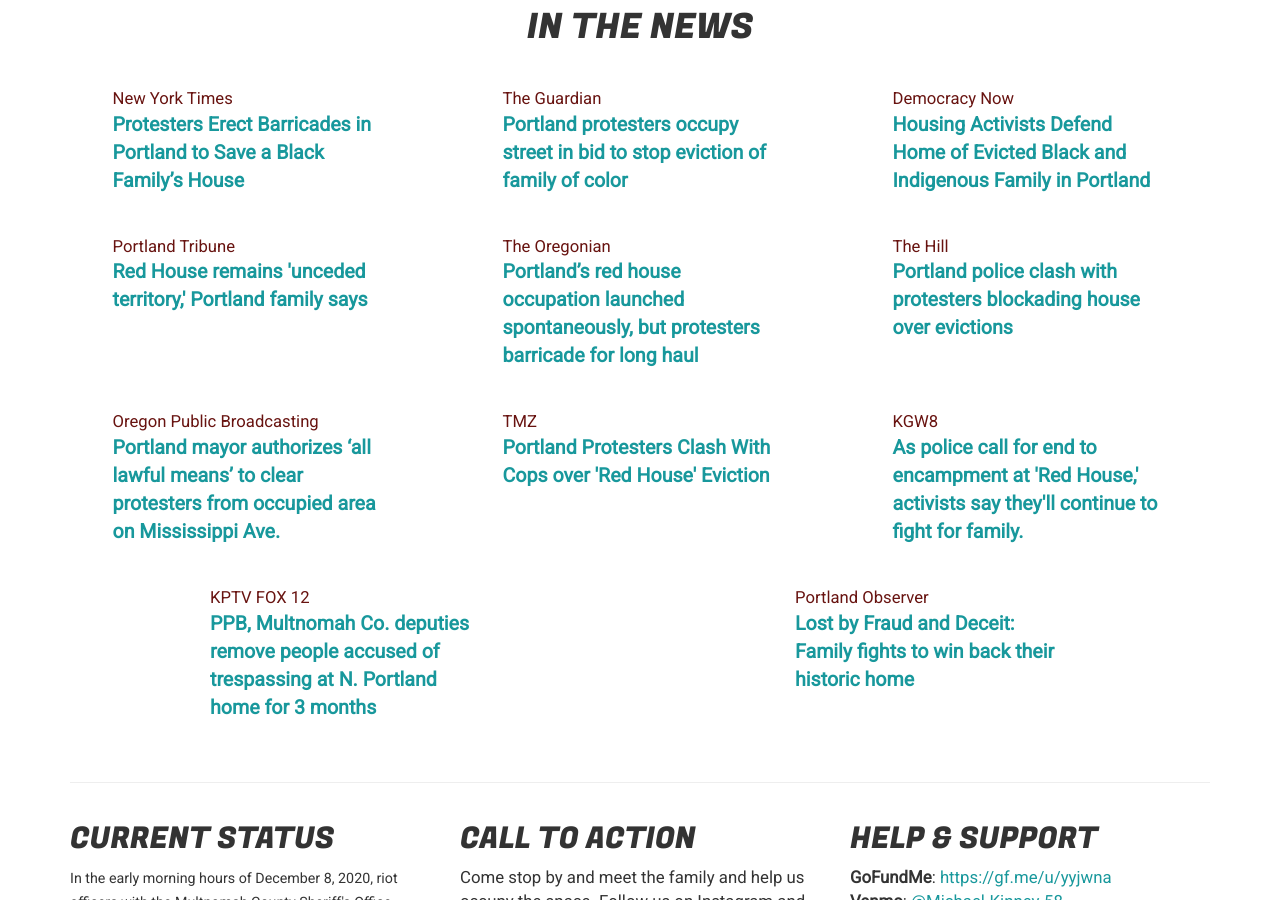
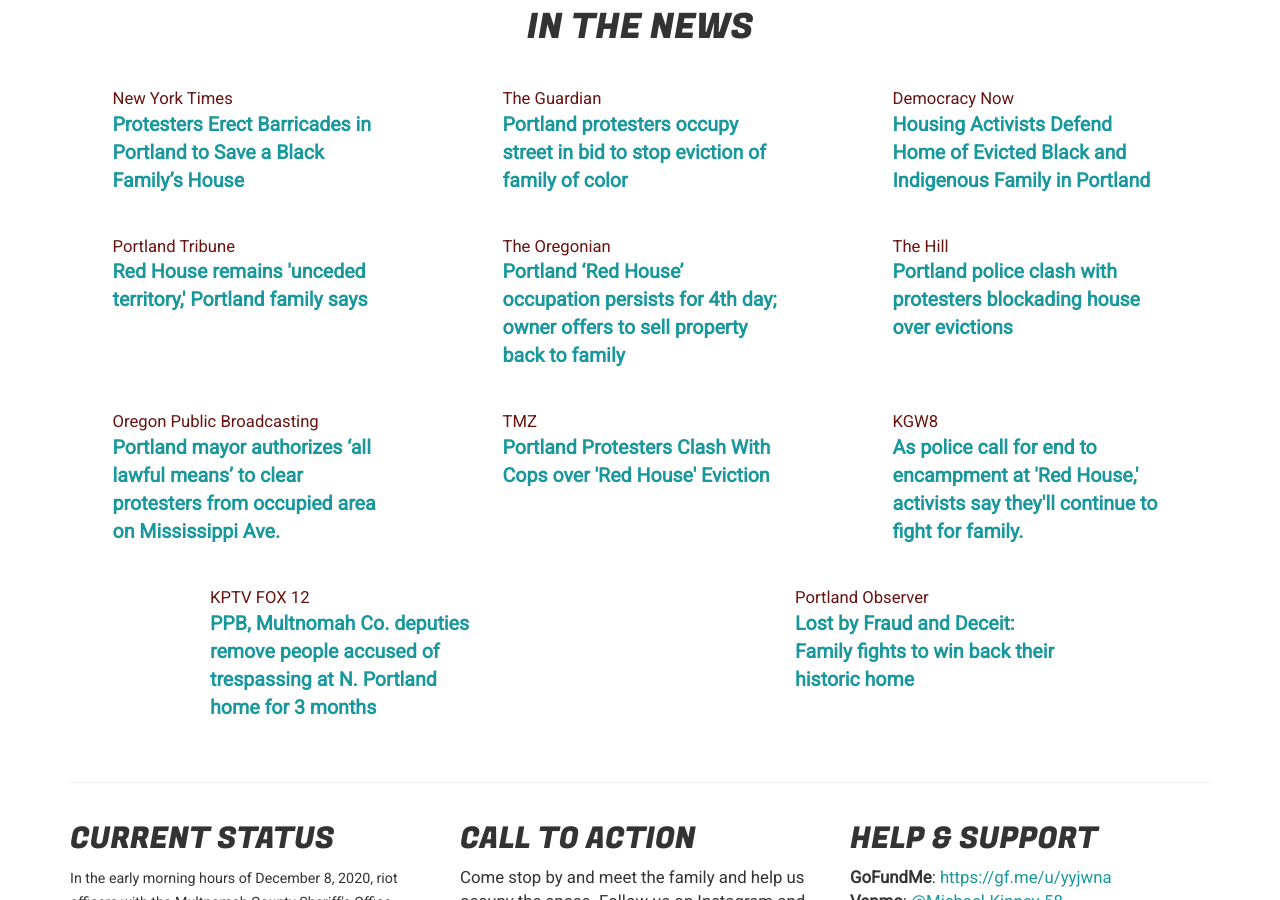
Before and after one commit to redhouseonmississippi/redhouseonmississippi.github.io, a Jekyll site: the page built from index.html, in a window 1280 px wide and 900 px high, scrolled down 1305 px. Built offline with Jekyll 4.4.1, drawn with Linux system fonts in a browser that asks for light colours.

Commit message:
updated oregonian article

```diff
--- a/index.html
+++ b/index.html
@@ -69,8 +69,8 @@
       <div class="press-flex-item">
         <p>
           <small>The Oregonian</small>
-          <a href="https://www.oregonlive.com/portland/2020/12/north-mississippi-ave-occupation-launched-spontaneously-now-prepared-for-long-haul-with-barricades-shields.html" target="_blank">
-            Portland’s red house occupation launched spontaneously, but protesters barricade for long haul
+          <a href="https://www.oregonlive.com/portland/2020/12/portland-occupation-persists-for-fourth-day-owner-offers-to-sell-red-house-back-to-family.html" target="_blank">
+            Portland ‘Red House’ occupation persists for 4th day; owner offers to sell property back to family
           </a>
         </p>
       </div>
```
